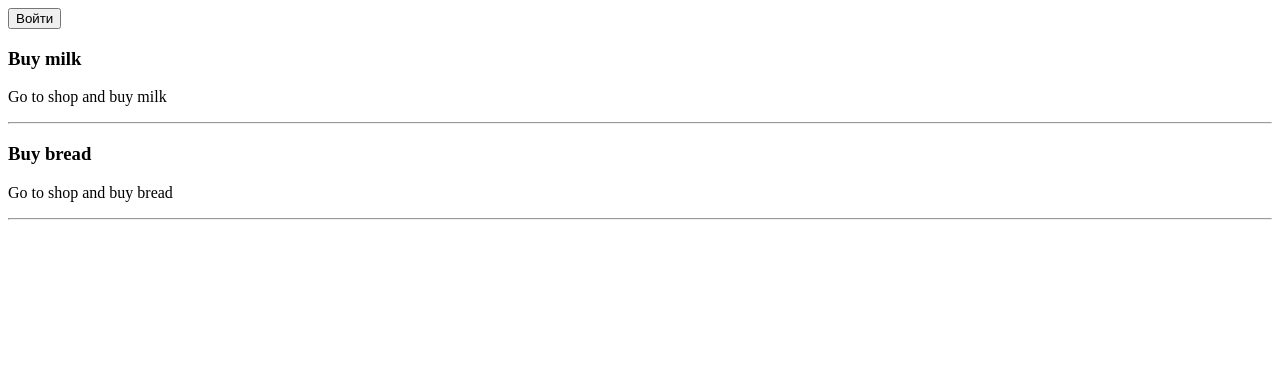
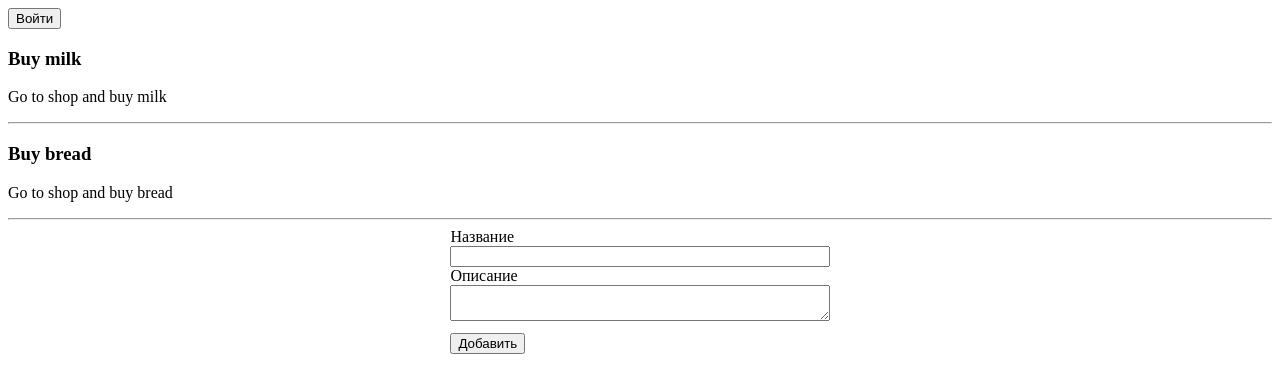
Before and after one commit to kiseme/Kirill-and-Alice, an Angular app in the folder To-Do-List/: page / in a window 1280 px wide. Shown: the top 392 px of the page. Built offline with nearby package versions, Linux system fonts and the light colour scheme.

Commit message:
it works!

```diff
--- a/To-Do-List/angular.json
+++ b/To-Do-List/angular.json
@@ -22,7 +22,7 @@
             "main": "src/main.ts",
             "polyfills": "src/polyfills.ts",
             "tsConfig": "tsconfig.app.json",
-            "aot": true,
+            "aot": false,
             "assets": [
               "src/favicon.ico",
               "src/assets"
--- /dev/null
+++ b/To-Do-List/src/app/Components/add-todo/add-todo.component.html
@@ -0,0 +1,11 @@
+<form [formGroup]="addTodo" (ngSubmit)="onSubmit()">
+    <div class="form-item">
+        <label for="name">Название</label>
+        <input formControlName="name" id="name" type="text" />
+    </div>
+    <div class="form-item">
+        <label for="description">Описание</label>
+        <textarea formControlName="description" id="description" type="text"></textarea>
+    </div>
+    <button type="submit">Добавить</button>
+</form>
--- /dev/null
+++ b/To-Do-List/src/app/Components/add-todo/add-todo.component.scss
@@ -0,0 +1,12 @@
+
+form {
+    width: 30%;
+    margin: 0 auto;
+    .form-item {
+        display: flex;
+        flex-direction: column;
+    }
+    button {
+        margin-top: 12px;
+    }
+}
--- /dev/null
+++ b/To-Do-List/src/app/Components/add-todo/add-todo.component.ts
@@ -0,0 +1,29 @@
+import { Component, OnInit } from '@angular/core';
+import { FormControl, FormGroup } from '@angular/forms';
+import { TodosService } from '../first/todos.service'
+
+@Component({
+  selector: 'app-add-todo',
+  templateUrl: './add-todo.component.html',
+  styleUrls: ['./add-todo.component.scss']
+})
+
+export class AddTodoComponent implements OnInit {
+
+  addTodo:FormGroup
+
+  constructor(private todoService: TodosService) {
+    this.addTodo = new FormGroup({
+      name: new FormControl(''),
+      description: new FormControl('')
+    })
+   }
+
+  ngOnInit(): void {
+  }
+
+  onSubmit() {
+    this.todoService.addNewTodo(this.addTodo.value.name, this.addTodo.value.description);
+  }
+
+}
--- /dev/null
+++ b/To-Do-List/src/app/Components/first/auth.service.ts
@@ -0,0 +1,20 @@
+import { Injectable } from '@angular/core';
+
+@Injectable({
+    providedIn: 'root'
+  })
+
+export class AuthService{
+
+    constructor(){}
+    private isAuth = false
+
+    // Сервисы нужно чтобы изолировать логику, поэтому все методы связанные с авторизацией нужно переместить в отдельный сервис
+    logIn() {
+        this.isAuth = !this.isAuth
+    }
+
+    getAuth() { // Не обязательно специфицировать возвращаемое значение, если тип уже известен - ИСПРАВЛЕНО
+        return this.isAuth
+      }
+}
--- a/To-Do-List/src/app/Components/first/first.component.html
+++ b/To-Do-List/src/app/Components/first/first.component.html
@@ -5,3 +5,4 @@
     <p>{{item.description}}</p>
     <hr />
 </div>
+<app-add-todo></app-add-todo>
--- a/To-Do-List/src/app/Components/first/first.component.ts
+++ b/To-Do-List/src/app/Components/first/first.component.ts
@@ -1,5 +1,14 @@
 import { Component, OnInit } from '@angular/core';
 import {TodosService} from './todos.service';
+import {AddTodoComponent} from '../add-todo/add-todo.component';
+import {AuthService} from './auth.service'
+
+interface Todo {
+  name?: string,
+  description?: string,
+  done?: boolean,
+  id?: number
+}
 
 @Component({
   selector: 'app-first',
@@ -7,25 +16,25 @@ import {TodosService} from './todos.service';
   styleUrls: ['./first.component.scss'],
 })
 export class FirstComponent {
-  items: {}[] = [];// Лучше создать класс/интерфейс, но если действительно неизвестно, что там то использовать any
-  selectedTodo: {} = {}  // Лучше создать класс/интерфейс, но если действительно неизвестно, что там то использовать any
+  items: Todo[] = [];// Лучше создать класс/интерфейс, но если действительно неизвестно, что там то использовать any - ИСПРАВЛЕНО
+  selectedTodo: Todo = {}  // Лучше создать класс/интерфейс, но если действительно неизвестно, что там то использовать any - ИСПРАВЛЕНО
   isAuth: boolean
 
-  constructor(private todosService: TodosService){}
+  constructor(private todosService: TodosService, private authService: AuthService){}
 
   ngOnInit(){
     this.items = this.todosService.getTodos();
   }
 
   GotoTodo(item) {
-    this.todosService.GotoTodo(item)
+    this.todosService.gotoTodo(item)
   }
 
   login() {
-    this.todosService.logIn()
+    this.authService.logIn()
   }
   getAuth() {
-    this.isAuth = this.todosService.getAuth()
+    this.isAuth = this.authService.getAuth()
     return this.isAuth
   }
 
--- a/To-Do-List/src/app/Components/first/todos.service.ts
+++ b/To-Do-List/src/app/Components/first/todos.service.ts
@@ -14,7 +14,7 @@ interface Todo {
 
 export class TodosService{
 
-    private todos: {}[] = [ // У вас же даже есть интерфейс, используйте его, а не {}
+    private todos: Todo[] = [ // У вас же даже есть интерфейс, используйте его, а не {} - ИСПРАВЛЕНО
         {
           name: 'Buy milk',
           description: 'Go to shop and buy milk',
@@ -28,29 +28,32 @@ export class TodosService{
           id: 1
         }
       ];
-    private isAuth = false
+
 
     public selectedTodo:Todo
 
     constructor(private router: Router){}
-    getTodos(): {}[] { // У вас же даже есть интерфейс, используйте его, а не {}
+    getTodos(): Todo[] { // У вас же даже есть интерфейс, используйте его, а не {} - ИСПРАВЛЕНО
         return this.todos;
     }
-    // Придерживайтесь camelCase для методов
-    GotoTodo(item) {
+    // Придерживайтесь camelCase для методов - ИСПРАВЛЕНО
+    gotoTodo(item) {
       this.selectedTodo = item;
       this.router.navigate(['/viewtodo', item.id]);
     }
-    // Сервисы нужно чтобы изолировать логику, поэтому все методы связанные с авторизацией нужно переместить в отдельный сервис
-    logIn() {
-      this.isAuth = !this.isAuth
+
+    getCurrentTodo():Todo { // У вас же даже есть интерфейс, используйте его, а не {} - ИСПРАВЛЕНО
+      return this.selectedTodo
     }
 
-    getAuth():boolean { // Не обязательно специфицировать возвращаемое значение, если тип уже известен
-      return this.isAuth
-    }
-    getCurrentTodo():{} { // У вас же даже есть интерфейс, используйте его, а не {}
-      return this.selectedTodo
+    addNewTodo(name, description) {
+      this.todos.push({
+        name: name,
+        description: description,
+        done: false,
+        id: this.todos.length
+      })
+
     }
 
 
--- a/To-Do-List/src/app/Components/view-todo/view-todo.component.html
+++ b/To-Do-List/src/app/Components/view-todo/view-todo.component.html
@@ -1,3 +1,3 @@
- <h3>{{currentTodo['name']}}</h3>
+<h3>{{currentTodo['name']}}</h3>
 <p>{{currentTodo['description']}}</p>
 <span *ngIf="isAuth">Done: {{currentTodo['done']}}</span>
--- a/To-Do-List/src/app/Components/view-todo/view-todo.component.ts
+++ b/To-Do-List/src/app/Components/view-todo/view-todo.component.ts
@@ -1,6 +1,14 @@
 import { Component, OnInit } from '@angular/core';
 import {TodosService} from '../first/todos.service'
 import {ActivatedRoute} from "@angular/router"
+import {AuthService} from '../first/auth.service'
+
+interface Todo {
+  name?: string,
+  description?: string,
+  done?: boolean,
+  id?: number
+}
 
 @Component({
   selector: 'app-view-todo',
@@ -8,14 +16,14 @@ import {ActivatedRoute} from "@angular/router"
   styleUrls: ['./view-todo.component.scss']
 })
 export class ViewTodoComponent implements OnInit {
-  currentId: Number //Лучше использовать просто number,
-  currentTodo: {} // Лучше создать класс/интерфейс, но если действительно неизвестно, что там то использовать any
+  currentId: number //Лучше использовать просто number, - ИСПРАВЛЕНО
+  currentTodo: Todo // Лучше создать класс/интерфейс, но если действительно неизвестно, что там то использовать any - ИСПРАВЛЕНО
   isAuth: boolean
-  constructor(private todosService: TodosService, private readonly activatedRoute: ActivatedRoute){} //Если не используете какие-то сервисы, то лучше их убирать из конструктора
+  constructor(private todosService: TodosService, private authService: AuthService){} //Если не используете какие-то сервисы, то лучше их убирать из конструктора - ИСПРАВЛЕНО
 
   ngOnInit(): void {
     this.currentTodo = this.todosService.getCurrentTodo()
-    this.isAuth = this.todosService.getAuth()
+    this.isAuth = this.authService.getAuth()
   }
 
 
```
Also changed, not shown: To-Do-List/src/app/app.module.ts (+6 -2 lines), 1 other file (tests, documents, lock files or other folders).
